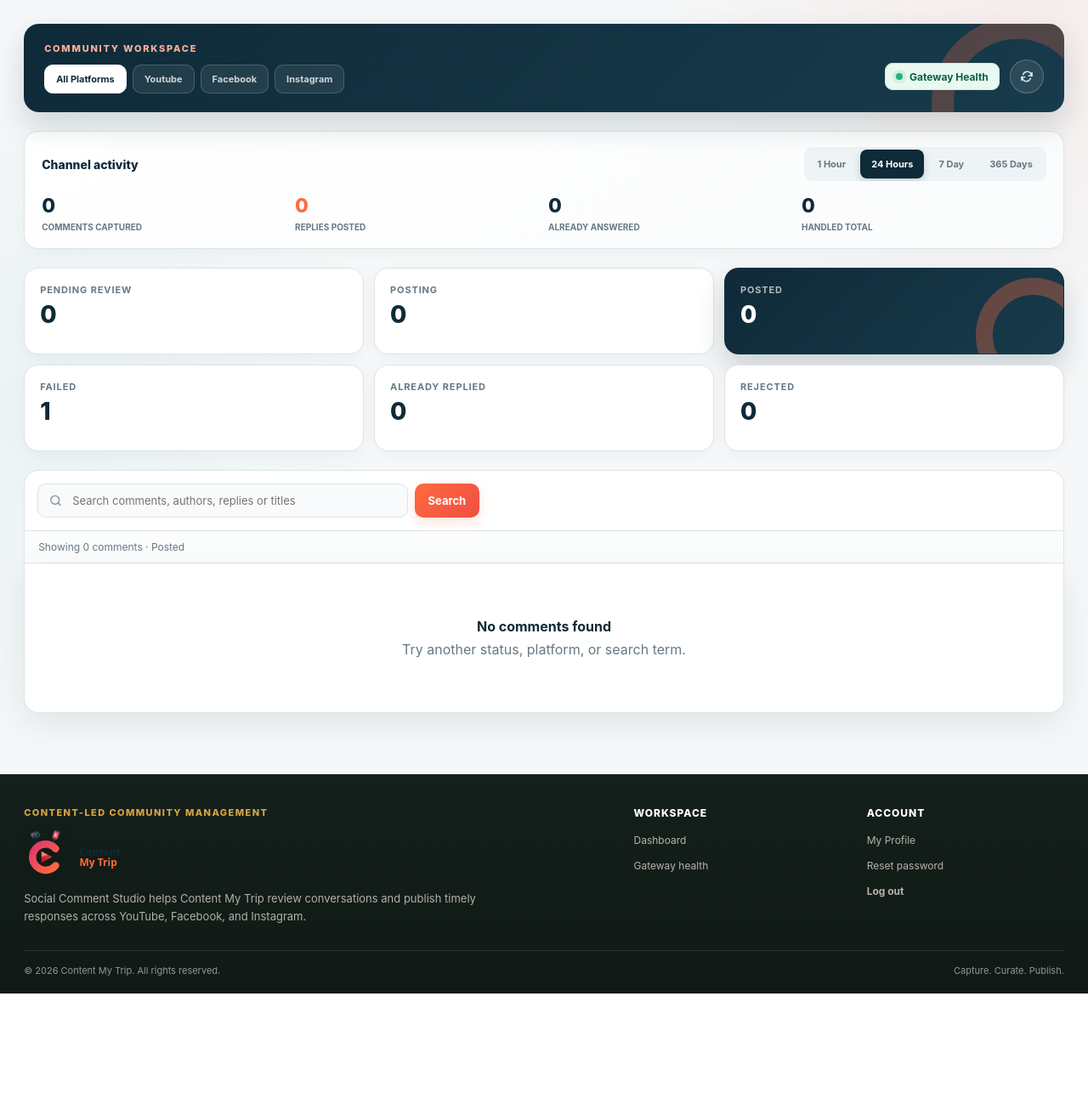
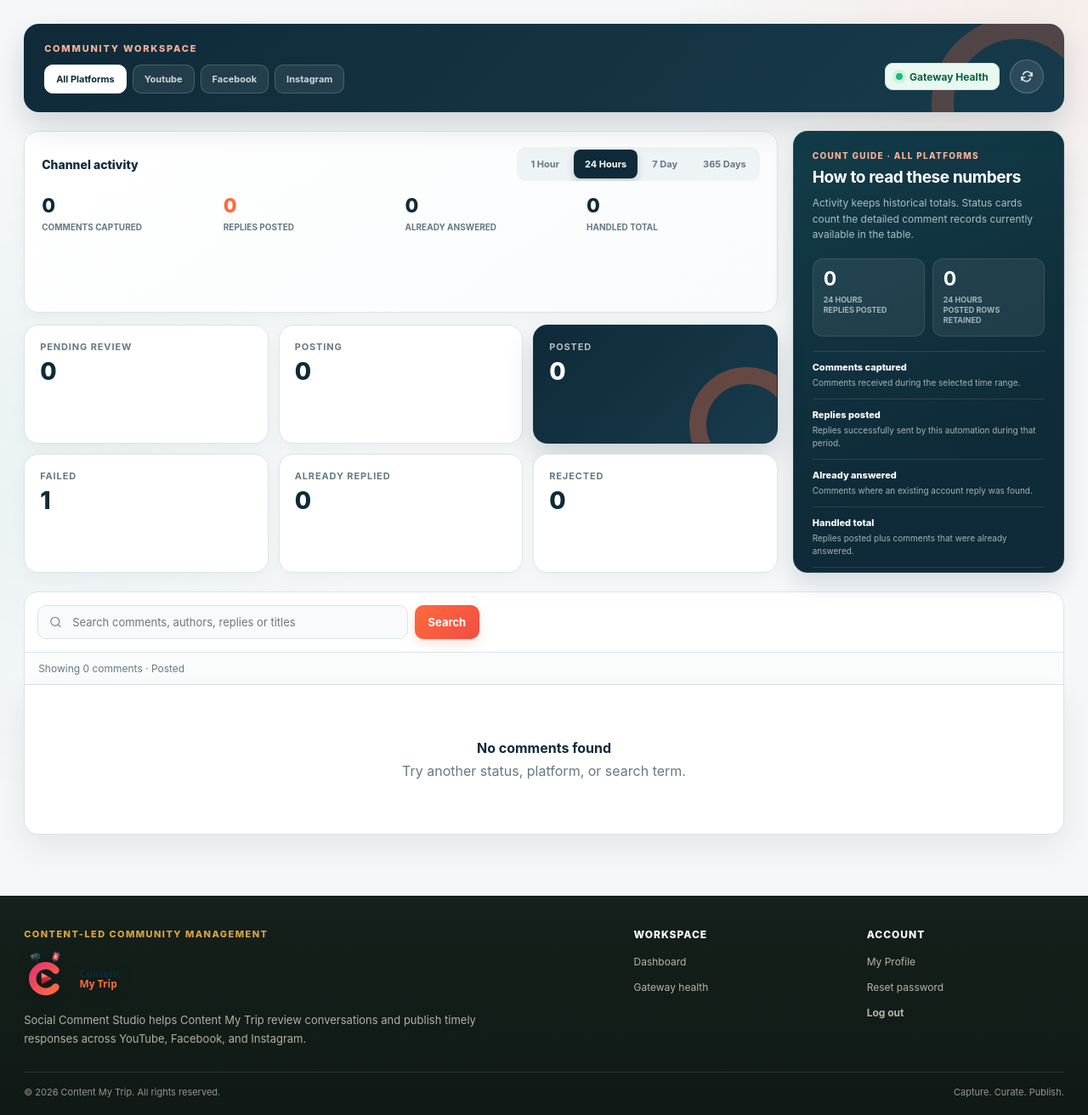
Before and after one commit to satyakaibm/social-comment-bot, a Flask app: page / in a window 1280 px wide. Shown: the part 75-1387 px from the top of the page at 85% size. Before the commit the page ends 1244 px from the top, so only its background shows below. Run offline with Flask 3, Linux system fonts and the light colour scheme; the visitor is signed in with stand-in values (Sample User, id 1); tables that the repository leaves empty hold one stand-in row (values such as "Sample post").

Commit message:
Add dashboard count guide

```diff
--- a/app/templates/dashboard.html
+++ b/app/templates/dashboard.html
@@ -83,7 +83,9 @@
     .flash { padding:13px 16px; border-radius:12px; margin:0 0 18px; border:1px solid; font-size:14px; }
     .flash.ok { color:#086142; background:#e9f8f1; border-color:#c9ecdd; }
     .flash.error { color:#98253d; background:#fff0f3; border-color:#f5ccd5; }
-    .activity { margin-bottom:22px; padding:18px 20px; background:linear-gradient(145deg,#fff,#f9fbfc); border:1px solid var(--line); border-radius:17px; box-shadow:0 5px 18px rgba(15,42,56,.035); }
+    .overview-grid { display:grid; grid-template-columns:minmax(0,2fr) minmax(300px,.72fr); gap:18px; margin-bottom:22px; align-items:stretch; }
+    .overview-counts { min-width:0; display:grid; gap:14px; }
+    .activity { padding:18px 20px; background:linear-gradient(145deg,#fff,#f9fbfc); border:1px solid var(--line); border-radius:17px; box-shadow:0 5px 18px rgba(15,42,56,.035); }
     .quota-inline { margin-top:16px; padding-top:15px; border-top:1px solid var(--line); }
     .quota-head { color:var(--navy); font-size:11px; font-weight:800; letter-spacing:.04em; text-transform:uppercase; }
     .quota-values { display:grid; grid-template-columns:repeat(2,minmax(120px,1fr)); gap:10px; margin-top:11px; }
@@ -107,7 +109,7 @@
     .activity-number { display:block; color:var(--navy); font-size:23px; font-weight:850; line-height:1; }
     .activity-name { display:block; margin-top:7px; color:var(--muted); font-size:10px; font-weight:700; line-height:1.25; text-transform:uppercase; }
     .activity-metric.highlight .activity-number { color:var(--coral); }
-    .stats { display:grid; grid-template-columns:repeat(6,minmax(135px,1fr)); gap:12px; margin-bottom:22px; }
+    .stats { display:grid; grid-template-columns:repeat(3,minmax(135px,1fr)); gap:12px; }
     .stat { position:relative; min-height:102px; padding:18px; overflow:hidden; text-decoration:none; background:var(--surface); border:1px solid var(--line); border-radius:17px; box-shadow:0 5px 18px rgba(15,42,56,.035); transition:.18s ease; }
     .stat:hover { transform:translateY(-2px); border-color:#b9c9d1; box-shadow:var(--shadow); }
     .stat.active { color:#fff; background:linear-gradient(135deg,var(--navy),var(--navy-soft)); border-color:transparent; box-shadow:0 16px 32px rgba(15,42,56,.18); }
@@ -116,6 +118,20 @@
     .stat.active .stat-label { color:rgba(255,255,255,.68); }
     .stat-value { display:block; margin-top:8px; color:var(--navy); font-size:28px; font-weight:800; line-height:1; }
     .stat.active .stat-value { color:#fff; }
+    .count-guide { max-height:520px; padding:22px; overflow-y:auto; overscroll-behavior:contain; scrollbar-color:rgba(255,255,255,.3) transparent; scrollbar-width:thin; color:#eaf3f4; background:linear-gradient(155deg,#123c49,#0f2a38 72%); border:1px solid rgba(255,255,255,.08); border-radius:17px; box-shadow:0 12px 28px rgba(15,42,56,.14); }
+    .count-guide::-webkit-scrollbar { width:7px; }
+    .count-guide::-webkit-scrollbar-thumb { background:rgba(255,255,255,.28); border-radius:99px; }
+    .count-guide-kicker { display:block; margin-bottom:8px; color:#ffb098; font-size:10px; font-weight:850; letter-spacing:.13em; text-transform:uppercase; }
+    .count-guide h2 { margin:0; color:#fff; font-size:19px; letter-spacing:-.02em; }
+    .count-guide-summary { margin:10px 0 18px; color:rgba(234,243,244,.72); font-size:12px; line-height:1.55; }
+    .count-guide-values { display:grid; grid-template-columns:1fr 1fr; gap:9px; margin-bottom:17px; }
+    .count-guide-value { padding:12px; background:rgba(255,255,255,.07); border:1px solid rgba(255,255,255,.1); border-radius:12px; }
+    .count-guide-value strong { display:block; color:#fff; font-size:23px; line-height:1; }
+    .count-guide-value span { display:block; margin-top:7px; color:rgba(234,243,244,.66); font-size:9px; font-weight:750; line-height:1.35; text-transform:uppercase; }
+    .count-guide-list { display:grid; gap:11px; margin:0; }
+    .count-guide-list div { padding-top:11px; border-top:1px solid rgba(255,255,255,.11); }
+    .count-guide-list dt { color:#fff; font-size:11px; font-weight:800; }
+    .count-guide-list dd { margin:4px 0 0; color:rgba(234,243,244,.68); font-size:10px; line-height:1.5; }
     .toolbar { padding:15px; display:flex; align-items:center; justify-content:space-between; gap:15px; background:var(--surface); border:1px solid var(--line); border-radius:17px 17px 0 0; }
     .platforms { display:flex; flex-wrap:wrap; gap:7px; }
     .chip { padding:8px 12px; color:var(--muted); background:#f7f9fa; border:1px solid var(--line); border-radius:10px; font-size:12px; font-weight:700; text-decoration:none; text-transform:capitalize; }
@@ -169,10 +185,11 @@
     .footer-links a:hover,.footer-links a:focus { color:#fff; }
     .footer-bottom { display:flex; justify-content:space-between; gap:20px; margin-top:28px; padding-top:16px; color:rgba(247,239,228,.58); border-top:1px solid rgba(247,239,228,.12); font-size:11px; }
     @media (min-width:1800px) { .activity-number{font-size:27px}.stat{min-height:112px;padding:21px}.stat-value{font-size:32px}table.db{font-size:13px} }
-    @media (max-width:1280px) { .stats{grid-template-columns:repeat(3,minmax(150px,1fr))}.grid-wrap{height:55vh} }
+    @media (max-width:1280px) { .grid-wrap{height:55vh} }
+    @media (max-width:1080px) { .overview-grid{grid-template-columns:1fr}.count-guide-list{grid-template-columns:repeat(2,1fr)} }
     @media (max-width:980px) { .topbar{padding:0 22px}.toolbar{align-items:stretch;flex-direction:column}form.search{width:100%}.grid-wrap{height:58vh}.footer-main{grid-template-columns:1.4fr 1fr 1fr;gap:28px} }
     @media (max-width:780px) { .activity-head{align-items:stretch;flex-direction:column}.activity-platforms,.range-scroll{width:100%}.activity-values{grid-template-columns:repeat(2,1fr);row-gap:18px}.footer-main{grid-template-columns:1fr 1fr}.footer-brand{grid-column:1/-1} }
-    @media (max-width:620px) { .topbar{height:66px;padding:0 16px}.brand img{width:96px;height:44px}.topbar-title{font-size:20px}.profile summary{width:40px;height:40px}.gateway{flex:0 0 auto}.page{padding:20px 14px 38px}.intro{align-items:flex-start;flex-direction:column;padding:19px 17px}.intro-actions{align-self:stretch;justify-content:flex-end}.activity{padding:16px}.activity-head{margin-bottom:20px}.stats{grid-template-columns:repeat(2,minmax(0,1fr));gap:9px}.stat{min-height:88px;padding:15px}.stat-value{font-size:23px}.toolbar{padding:12px}form.search button{padding:0 12px}.grid-wrap{height:60vh;border-radius:0 0 13px 13px}table.db{min-width:1420px}.pager{gap:10px}.footer-panel{padding:30px 16px 18px}.footer-main{grid-template-columns:1fr;gap:24px}.footer-brand{grid-column:auto}.footer-bottom{align-items:flex-start;flex-direction:column}.profile-menu{max-width:calc(100vw - 28px)} }
+    @media (max-width:620px) { .topbar{height:66px;padding:0 16px}.brand img{width:96px;height:44px}.topbar-title{font-size:20px}.profile summary{width:40px;height:40px}.gateway{flex:0 0 auto}.page{padding:20px 14px 38px}.intro{align-items:flex-start;flex-direction:column;padding:19px 17px}.intro-actions{align-self:stretch;justify-content:flex-end}.activity{padding:16px}.activity-head{margin-bottom:20px}.stats{grid-template-columns:repeat(2,minmax(0,1fr));gap:9px}.stat{min-height:88px;padding:15px}.stat-value{font-size:23px}.count-guide{padding:18px}.count-guide-list{grid-template-columns:1fr}.toolbar{padding:12px}form.search button{padding:0 12px}.grid-wrap{height:60vh;border-radius:0 0 13px 13px}table.db{min-width:1420px}.pager{gap:10px}.footer-panel{padding:30px 16px 18px}.footer-main{grid-template-columns:1fr;gap:24px}.footer-brand{grid-column:auto}.footer-bottom{align-items:flex-start;flex-direction:column}.profile-menu{max-width:calc(100vw - 28px)} }
     @media (max-width:390px) { .activity-platform{padding:8px 10px}.range-button{padding:0 10px}.stat-label{font-size:9px}.search{flex-direction:column}.search button{width:100%}.grid-wrap{height:56vh} }
     @media (prefers-reduced-motion:reduce) { *,*::before,*::after{scroll-behavior:auto!important;animation-duration:.01ms!important;animation-iteration-count:1!important;transition-duration:.01ms!important} }
   </style>
@@ -215,12 +232,14 @@
 
     {% for category, message in get_flashed_messages(with_categories=true) %}<div class="flash {{ category }}">{{ message }}</div>{% endfor %}
 
+    <section class="overview-grid" aria-label="Comment count overview">
+      <div class="overview-counts">
     <section class="activity" aria-label="Reply activity by time range">
       <div class="activity-head">
         <h2 class="activity-title">Channel activity</h2>
         <div class="range-scroll">
           <div class="range-buttons" role="group" aria-label="Analytics period">
-            {% for period in activity %}<button class="range-button {% if loop.index == 2 %}active{% endif %}" type="button" data-label="{{ period.label }}" data-received="{{ period.received }}" data-posted="{{ period.posted }}" data-already="{{ period.already_replied }}" data-handled="{{ period.handled }}" aria-pressed="{{ 'true' if loop.index == 2 else 'false' }}">{{ period.label }}</button>{% endfor %}
+            {% for period in activity %}<button class="range-button {% if loop.index == 2 %}active{% endif %}" type="button" data-label="{{ period.label }}" data-received="{{ period.received }}" data-posted="{{ period.posted }}" data-already="{{ period.already_replied }}" data-handled="{{ period.handled }}" data-detailed-posted="{{ period.detailed_posted }}" aria-pressed="{{ 'true' if loop.index == 2 else 'false' }}">{{ period.label }}</button>{% endfor %}
           </div>
         </div>
       </div>
@@ -251,6 +270,31 @@
         </a>
       {% endfor %}
     </nav>
+      </div>
+
+      <aside class="count-guide" aria-labelledby="count-guide-title">
+        <span class="count-guide-kicker">Count guide · {{ platform|title if platform else 'All platforms' }}</span>
+        <h2 id="count-guide-title">How to read these numbers</h2>
+        <p class="count-guide-summary">Activity keeps historical totals. Status cards count the detailed comment records currently available in the table.</p>
+        <div class="count-guide-values">
+          <div class="count-guide-value"><strong id="guide-posted-total">{{ selected.posted }}</strong><span><span id="guide-period-label">{{ selected.label }}</span> replies posted</span></div>
+          <div class="count-guide-value"><strong id="guide-detailed-posted">{{ selected.detailed_posted }}</strong><span><span id="guide-detail-period-label">{{ selected.label }}</span> posted rows retained</span></div>
+        </div>
+        <dl class="count-guide-list">
+          <div><dt>Comments captured</dt><dd>Comments received during the selected time range.</dd></div>
+          <div><dt>Replies posted</dt><dd>Replies successfully sent by this automation during that period.</dd></div>
+          <div><dt>Already answered</dt><dd>Comments where an existing account reply was found.</dd></div>
+          <div><dt>Handled total</dt><dd>Replies posted plus comments that were already answered.</dd></div>
+          <div><dt>Pending review · {{ counts.get('pending_review', 0) }}</dt><dd>A reply is drafted and waiting for the automation to process it.</dd></div>
+          <div><dt>Posting · {{ counts.get('posting', 0) }}</dt><dd>The reply is currently claimed by an active publishing process.</dd></div>
+          <div><dt>Posted · {{ counts.get('posted', 0) }}</dt><dd>The automation successfully published the reply.</dd></div>
+          <div><dt>Failed · {{ counts.get('failed', 0) }}</dt><dd>The platform rejected the reply or returned an error; it remains available for retry.</dd></div>
+          <div><dt>Already replied · {{ counts.get('already_replied', 0) }}</dt><dd>An existing reply from your account was found, so the automation avoided a duplicate.</dd></div>
+          <div><dt>Rejected · {{ counts.get('rejected', 0) }}</dt><dd>The comment was intentionally excluded, such as when it exceeded the configured age limit.</dd></div>
+          <div><dt>Why totals differ</dt><dd>Cleanup can remove old handled details while preserving their historical activity counts.</dd></div>
+        </dl>
+      </aside>
+    </section>
 
     <section class="toolbar" aria-label="Comment filters">
       <form class="search" method="get">
@@ -339,6 +383,10 @@
         document.getElementById('activity-posted').textContent = button.dataset.posted;
         document.getElementById('activity-already').textContent = button.dataset.already;
         document.getElementById('activity-handled').textContent = button.dataset.handled;
+        document.getElementById('guide-posted-total').textContent = button.dataset.posted;
+        document.getElementById('guide-period-label').textContent = button.dataset.label;
+        document.getElementById('guide-detailed-posted').textContent = button.dataset.detailedPosted;
+        document.getElementById('guide-detail-period-label').textContent = button.dataset.label;
       });
     });
   </script>
```
Also changed, not shown: app/db.py (+7 -2 lines), tests/test_dashboard.py (+12 -4 lines), 1 other file.
